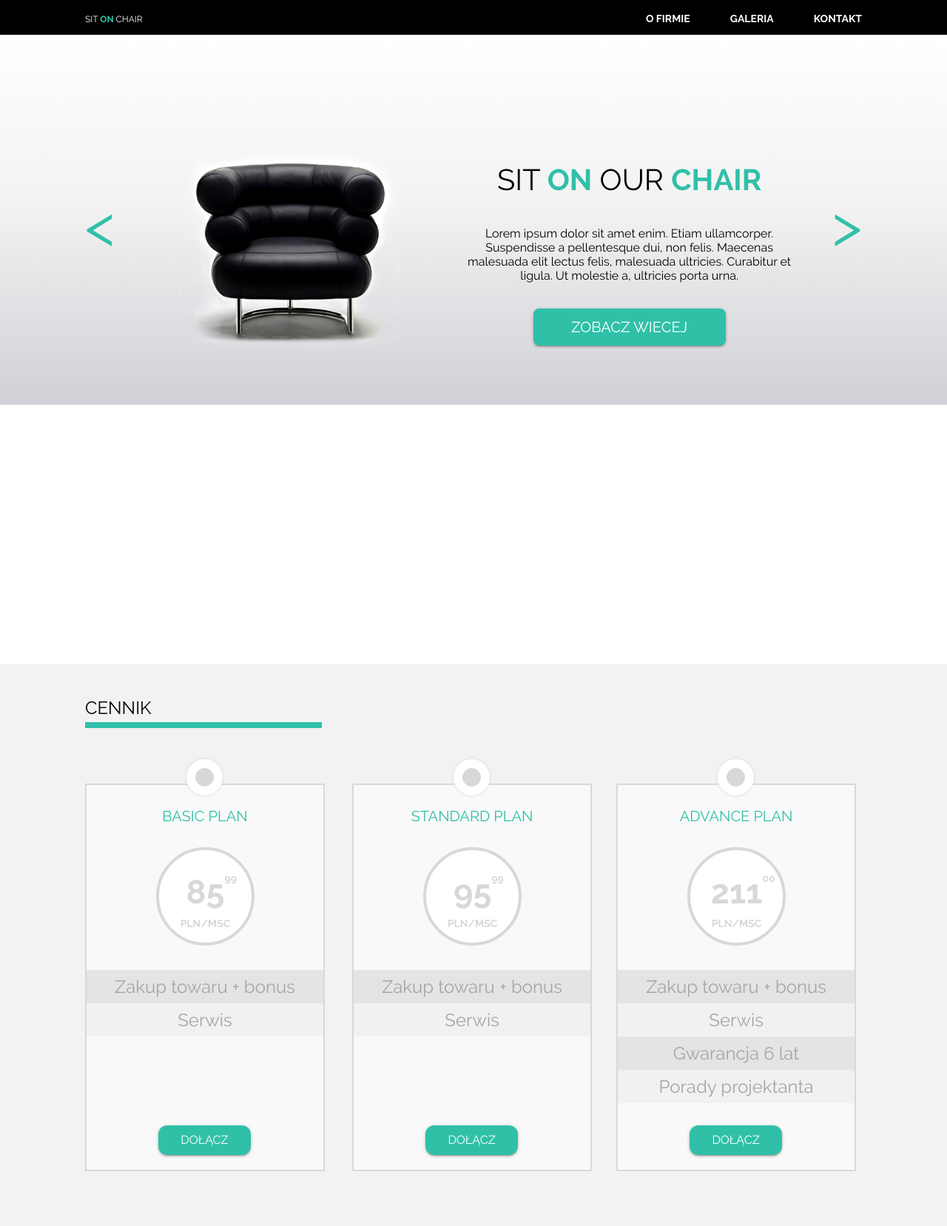
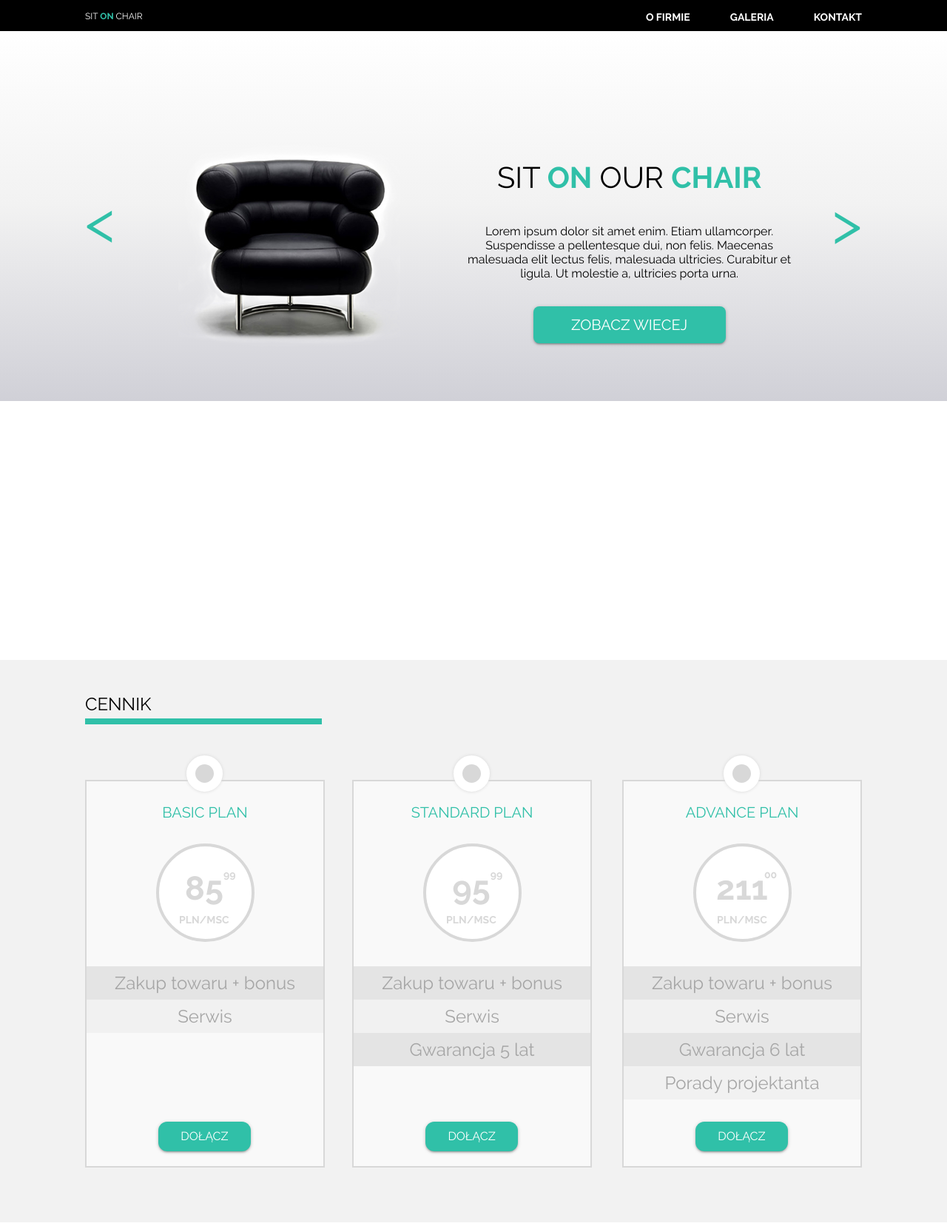
Before and after one commit to JakubKorczak/Simple-website, a plain HTML site: page index.html in a window 1280 px wide. Shown: the whole page at 74% size. Drawn offline with Linux system fonts and the light colour scheme.

Commit message:
Finished the price section and added some accessibility to navigation manu - bigger press area

```diff
--- a/css/style.css
+++ b/css/style.css
@@ -41,10 +41,8 @@ a {
 }
 
 /*first bar with logo & nav*/
-
 header {
     background-color: black;
-    padding: 15px 0 13px 0;
     width: 100%;
 }
 
@@ -64,26 +62,46 @@ span {
     font-weight: bold;
 }
 
+.block__menu a {
+    display: inline-block;
+    padding: 15px 0 13px 0;
+}
+
+.block__menu a:hover {
+    color: #30c0a8;
+}
+
 .block__menu > nav > ul > li {
     font-size: 14px;
     font-weight: bold;
     text-transform: uppercase;
     display: inline-block;
     margin-left: 50px;
-    position: relative; /*add*/
 }
 
-.block__menu a:hover {
-    color: #30c0a8;
+.block__menu > nav > ul > li:first-child {
+    padding-bottom: 0;
+}
+
+.block__menu > nav > ul > li:hover:first-child {
+    border-bottom: 2px solid #30c0a8;
 }
 
 /*Pop-up menu*/
+.block__menu ul {
+    list-style-type: none;
+}
+
+.pop-up-menu > li > a {
+    padding: 0;
+}
+
 .block__menu > nav > ul > li > ul {
     display: none;
     position: absolute;
     top: 0;
-    right: -40px;
-    padding-top: 42px;
+    right: 465px;
+    padding-top: 54px;
     width: 122px;
 }
 
@@ -100,7 +118,7 @@ span {
     width: 0;
     height: 0;
     position: absolute;
-    top: 22px;
+    top: 34px;
     left: 45px;
     border: 10px solid black;
     border-left-color: transparent;
@@ -108,20 +126,11 @@ span {
     border-right-color: transparent;
 }
 
-.block__menu > nav > ul > li:hover:first-child {
-    border-bottom: 2px solid #30c0a8;
-}
-
 .block__menu > nav > ul > li:hover ul {
     display: block;
 }
 
-.block__menu ul {
-    list-style-type: none;
-}
-
 /*commercial section*/
-
 article.block__commercial {
     background: linear-gradient(to bottom, rgba(255, 255, 255, 1) 0%, rgba(242, 242, 242, 1) 47%, rgba(208, 208, 215, 1) 100%);
 }
@@ -234,7 +243,6 @@ article.block__price {
 
 .block__price--box {
     list-style: none;
-    float: left;
 }
 
 .block__price--box > li {
@@ -307,9 +315,19 @@ article.block__price {
     text-transform: uppercase;
 }
 
-sup {
+.box--text-align {
+    position: absolute;
+    left:27px;
+}
+
+.box--text-align > p > sup {
     position: absolute;
     font-size: 14px;
+}
+
+#last-sup {
+    top: 30px;
+    left: 65px;
 }
 
 .bar:nth-child(2n) {
@@ -317,8 +335,9 @@ sup {
 }
 
 .bar {
-    display: block;
+    float: right;
     height: 45px;
+    width: 100%;
     background-color: rgb(241, 241, 241);
     color: rgb(166, 166, 166);
     text-align: center;
@@ -382,3 +401,12 @@ sup {
     border: 12px solid #30c0a8;
     box-shadow: 0 0 0px #fff;
 }
+
+.box:hover .bar {
+    background-color: rgb(228, 228, 228);
+}
+
+
+.box:hover .bar:nth-child(2n) {
+    background-color: #F1F1F1;
+}
--- a/index.html
+++ b/index.html
@@ -14,9 +14,9 @@
         <nav class="clearfix">
           <ul>
             <li>
-              <a href="#">o firmie</a>
+              <p>o firmie</p>
 
-                <ul>
+                <ul class="pop-up-menu">
                   <li>
                     <a href="#"> Aktualności </a>
                   </li>
@@ -46,8 +46,8 @@
 
         <a class="sign" href="#">&#60;</a>
 
-        <img src="images/black_chair.png" alt="black chair">
-          <div class="block__commercial--main">
+        <img src="images/black_chair.png" alt="black chair" class="clearfix">
+          <div class="block__commercial--main clearfix">
             <h1>sit <span>on</span> our <span>chair</span></h1>
             <p>Lorem ipsum dolor sit amet enim. Etiam ullamcorper.
                Suspendisse a pellentesque dui, non felis. Maecenas malesuada elit lectus felis,
@@ -58,7 +58,7 @@
                </div>
           </div>
 
-        <a class="sign" href="#">&#62;</a>
+        <a class="sign clearfix" href="#">&#62;</a>
 
       </div>
     </article>
@@ -82,12 +82,14 @@
               <div class="box--upper">
                 <p>basic plan</p>
                 <div class="box--circle">
-                  <p> 85 <sup>99</sup></p>
-                  <p>pln/msc</p>
+                  <div class="box--text-align">
+                    <p> 85 <sup>99</sup></p>
+                    <p>pln/msc</p>
+                  </div>
                 </div>
               </div>
-              <p class="bar">Zakup towaru + bonus</p>
-              <p class="bar">Serwis</p>
+              <div class="bar">Zakup towaru + bonus</div>
+              <div class="bar">Serwis</div>
               <div class="button box--button">
                 <a href="#">dołącz</a>
               </div>
@@ -95,16 +97,19 @@
 
           </li>
           <li>
-            <div class="box">
+            <div class="box clearfix">
               <div class="box--upper">
                 <p>standard plan</p>
                 <div class="box--circle">
-                  <p> 95 <sup>99</sup></p>
-                  <p>pln/msc</p>
+                  <div class="box--text-align">
+                    <p> 95 <sup>99</sup></p>
+                    <p>pln/msc</p>
+                  </div>
                 </div>
               </div>
-              <p class="bar">Zakup towaru + bonus</p>
-              <p class="bar">Serwis</p>
+              <div class="bar">Zakup towaru + bonus</div>
+              <div class="bar">Serwis</div>
+              <div class="bar">Gwarancja 5 lat</div>
               <div class="button box--button">
                 <a href="#">dołącz</a>
               </div>
@@ -116,8 +121,10 @@
               <div class="box--upper">
                 <p>advance plan</p>
                 <div class="box--circle">
-                  <p> 211 <sup>00</sup></p>
-                  <p>pln/msc</p>
+                  <div class="box--text-align">
+                    <p> 211 <sup id="last-sup">00</sup></p>
+                    <p>pln/msc</p>
+                  </div>
                 </div>
               </div>
               <p class="bar">Zakup towaru + bonus</p>
```
